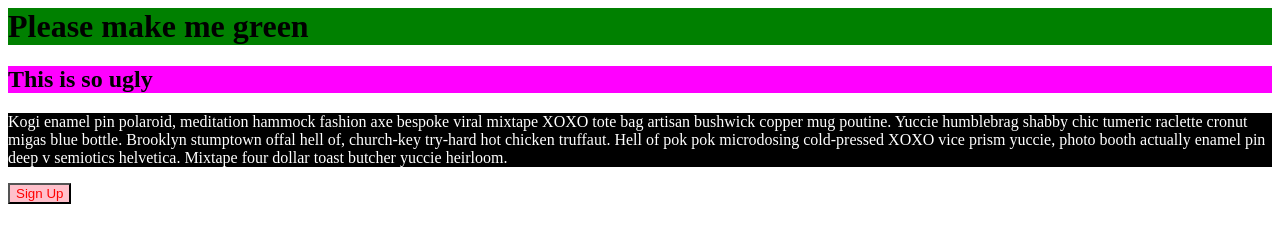
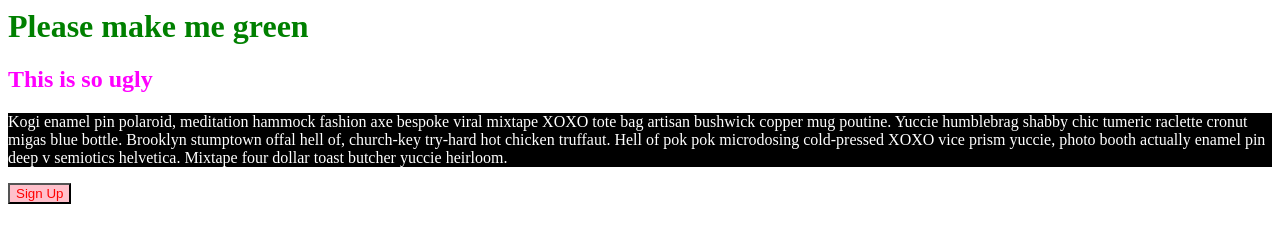
Before and after one commit to Aakashdeep954/web_dev_bootcamp_by_colt_steele, a plain HTML site: page execise7_first_css_exercise/index.html in a window 1280 px wide. Drawn offline with Linux system fonts and the light colour scheme.

Commit message:
Update app.css

```diff
--- a/execise7_first_css_exercise/app.css
+++ b/execise7_first_css_exercise/app.css
@@ -1,9 +1,9 @@
 h1 {
-    background-color: green;
+    color: green;
 }
 
 h2 {
-    background-color: magenta;
+    color: magenta;
 }
 
 p {
```
